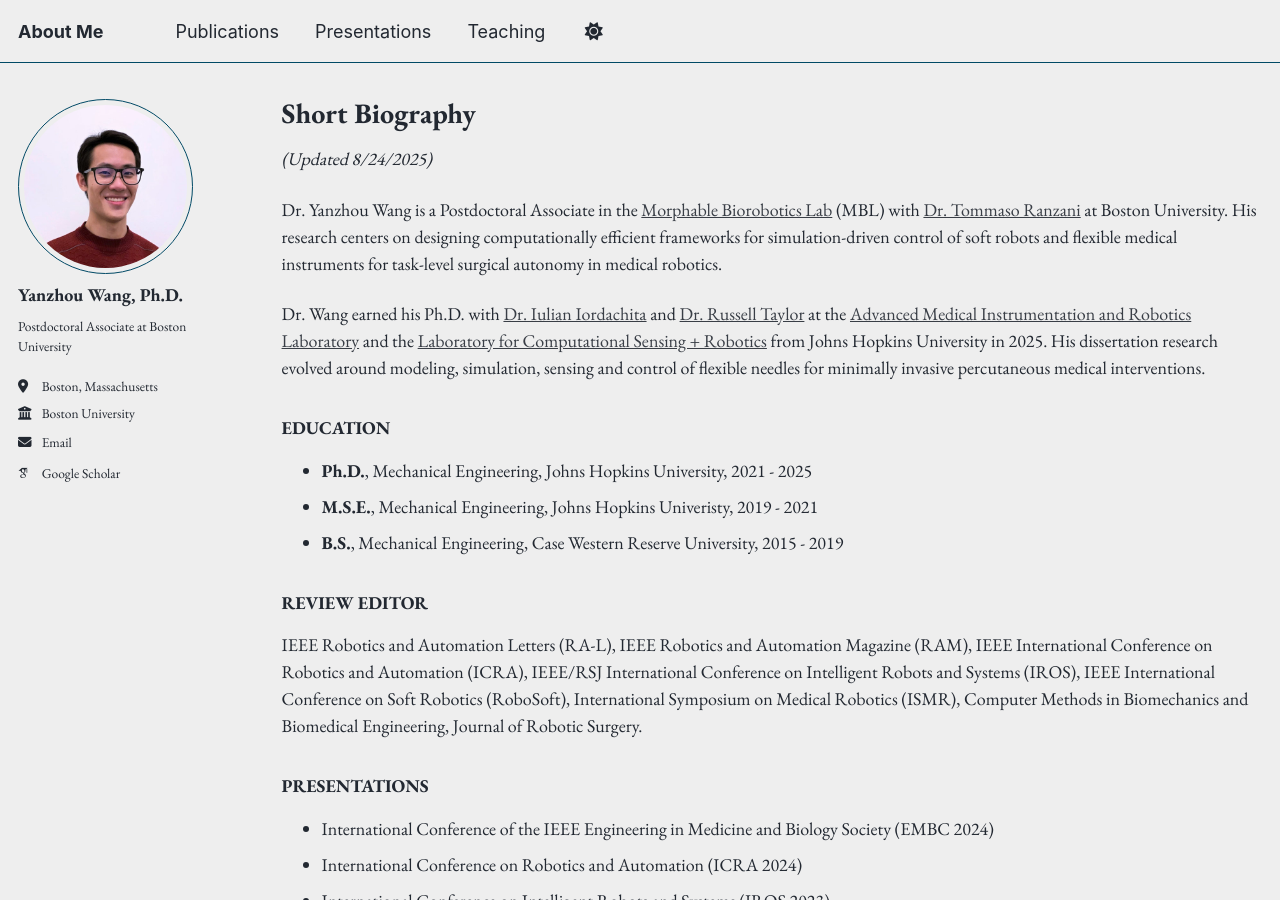
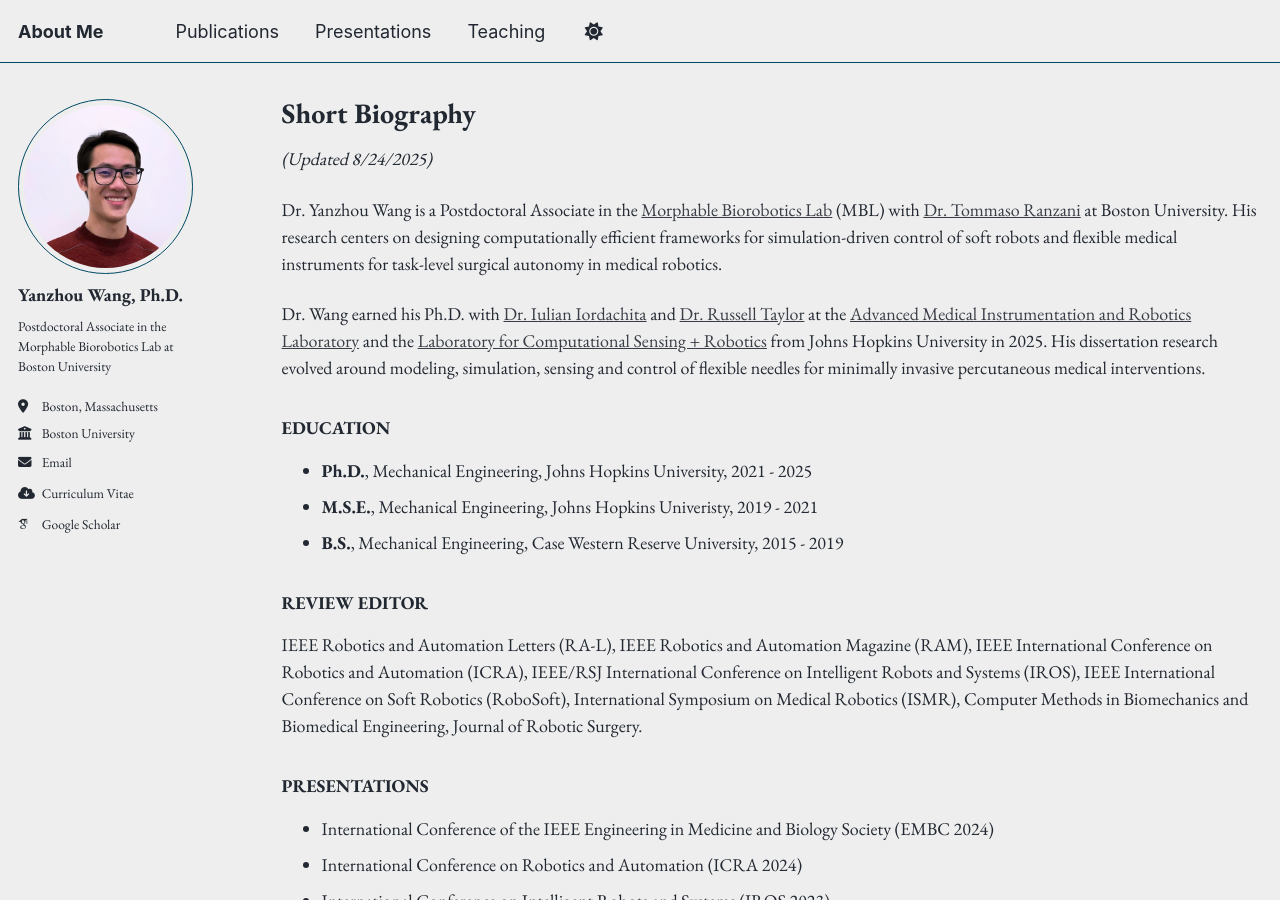
Before and after one commit to YanzhouWang/yanzhouwang.github.io, a Jekyll site: the page built from _pages/about.md, in a window 1280 px wide and 900 px high. Built offline with Jekyll 4.4.1, drawn with Linux system fonts in a browser that asks for light colours; some web fonts are replaced; a script that is not in the unit is left out.

Commit message:
updated cv link

```diff
--- a/_config.yml
+++ b/_config.yml
@@ -25,11 +25,12 @@ author:
   avatar           : "profile.png"
   name             : "Yanzhou Wang, Ph.D."
   pronouns         : # "he/him"
-  bio              : "Postdoctoral Associate at Boston University"
+  bio              : "Postdoctoral Associate in the Morphable Biorobotics Lab at Boston University"
   location         : "Boston, Massachusetts"
   employer         : "Boston University"
-  uri              : # URL
+  uri              : #
   email            : "ywang02@bu.edu"
+  cv               : "https://docs.google.com/viewer?url=https://docs.google.com/document/d/19cT7anZJWnur9IU9TOtBwTavUA9wH1bzgIEFj5pHfjw/export?format=pdf"
 
   # Academic websites
   academia         : # URL
--- a/_data/ui-text.yml
+++ b/_data/ui-text.yml
@@ -26,6 +26,7 @@ en: &DEFAULT_EN
   powered_by                 : "Powered by"
   website_label              : "Website"
   email_label                : "Email"
+  cv_label                   : "Curriculum Vitae"
   recent_posts               : "Recent Posts"
   undefined_wpm              : "Undefined parameter words_per_minute at _config.yml"
   comment_form_info          : "Your email address will not be published. Required fields are marked"
--- a/_includes/author-profile.html
+++ b/_includes/author-profile.html
@@ -35,6 +35,9 @@
       {% endif %}
       {% if author.email %}
         <li><a href="mailto:{{ author.email }}"><i class="fas fa-fw fa-envelope icon-pad-right" aria-hidden="true"></i>{{ site.data.ui-text[site.locale].email_label | default: "Email" }}</a></li>
+      {% endif %}
+      {% if author.cv %}
+        <li><a href="{{ author.cv }}"><i class="fas fa-fw fa-cloud-download icon-pad-right" aria-hidden="true"></i>{{ site.data.ui-text[site.locale].cv_label | default: "CV" }}</a></li>
       {% endif %}
 
       <!-- Font Awesome and Academicons icons / Academic websites -->
```
